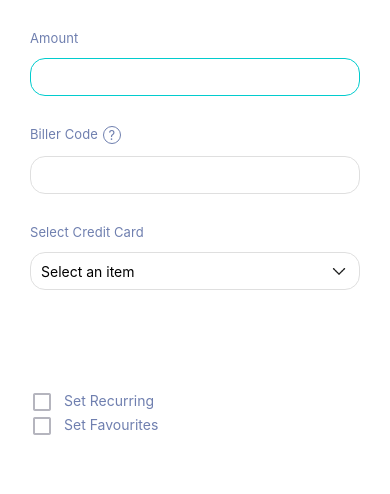
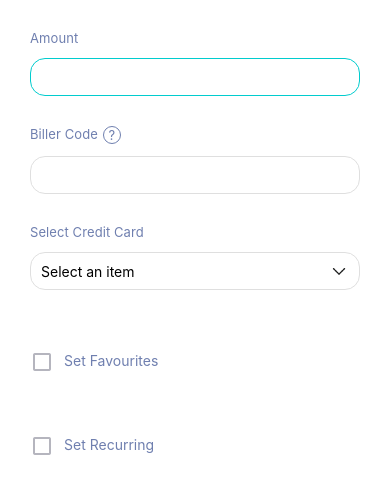
Before and after one commit to jaydeep-reactnative/DynoMobile, a React Native app: screen / in a window 390 px wide. Shown: the top 494 px of the page. Built offline with nearby package versions, Linux system fonts and the light colour scheme.

Commit message:
Minor changes in LabelWithCheckbox

```diff
--- a/app/components/LabelWithCheckbox/LabelWithCheckbox.js
+++ b/app/components/LabelWithCheckbox/LabelWithCheckbox.js
@@ -13,12 +13,11 @@ export const LabelWithCheckbox = (props) => {
     uncheckedCheckBoxColor='#B5B5BE'
   } = props
   const [isChecked, setCheckekboxValue] = useState(false);
-  const [isFavChecked, setFavCheckekboxValue] = useState(false);
   const checkBoxStyle = { flex:1, ...checkBoxStyles }
   const rightTextStyle = { width:50,height:20, color:'#6F7FAF', ...rightTextStyles }
 
   return (
-    <View style={{ marginTop:100,marginLeft:30,marginHorizontal:30 }}>
+    <View style={{ marginTop:60,marginLeft:30,marginHorizontal:30 }}>
       <CheckBox
         style={checkBoxStyle}
         isChecked={isChecked}
@@ -27,15 +26,6 @@ export const LabelWithCheckbox = (props) => {
         checkedCheckBoxColor={checkedCheckBoxColor}
         uncheckedCheckBoxColor={uncheckedCheckBoxColor}
         onClick={()=> {setCheckekboxValue(!isChecked)}}
-      />
-      <CheckBox
-        style={checkBoxStyle}
-        isChecked={isFavChecked}
-        rightText={leftText}
-        rightTextStyle={rightTextStyle}
-        checkedCheckBoxColor={checkedCheckBoxColor}
-        uncheckedCheckBoxColor={uncheckedCheckBoxColor}
-        onClick={()=> {setFavCheckekboxValue(!isFavChecked)}}
       />
     </View>
   );
--- a/app/screens/MoleculeScreen/MoleculeScreen.js
+++ b/app/screens/MoleculeScreen/MoleculeScreen.js
@@ -8,7 +8,8 @@ export const MoleculeScreen = () => {
       <TextInputWithLabel />
       <TextInputWithLabelAndTooltip/>
       <LabelWithDropDown />
-      <LabelWithCheckbox />
+      <LabelWithCheckbox rightText='Set Favourites'/>
+      <LabelWithCheckbox rightText='Set Recurring'/>
     </SafeAreaView>
   );
 };
```
